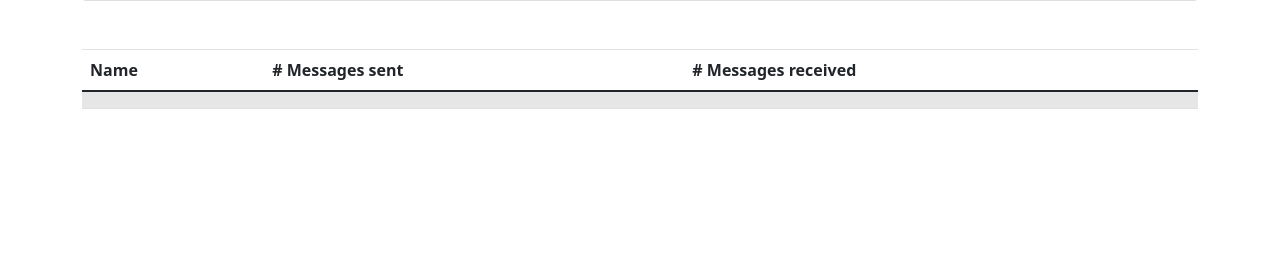
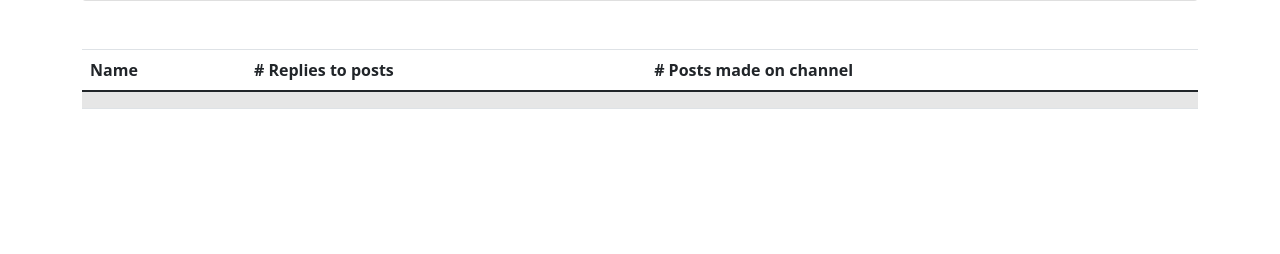
Before and after one commit to jraramhoej/ironhack_final_project, a Flask app: template application/templates/home.html in a window 1280 px wide. Shown: the part 361-615 px from the top of the page. Run offline with Flask 2, Linux system fonts and the light colour scheme; the template is opened without the code that fills it: values that come from a table or form of the project are taken from there, others are empty; data comes from the database, SQL or seed files in the repository; some libraries are stand-ins or nearby versions.

Commit message:
:bug: Fixing an issue with home.html

```diff
--- a/application/templates/home.html
+++ b/application/templates/home.html
@@ -17,8 +17,8 @@
   <thead>
     <tr>
       <th>Name</th>
-      <th># Messages sent</th>
-      <th># Messages received</th>
+      <th># Replies to posts</th>
+      <th># Posts made on channel</th>
     </tr>
   </thead>
   <tbody>
```
